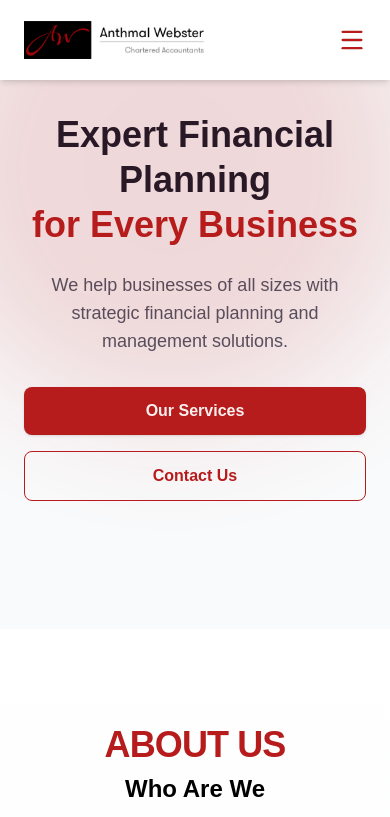
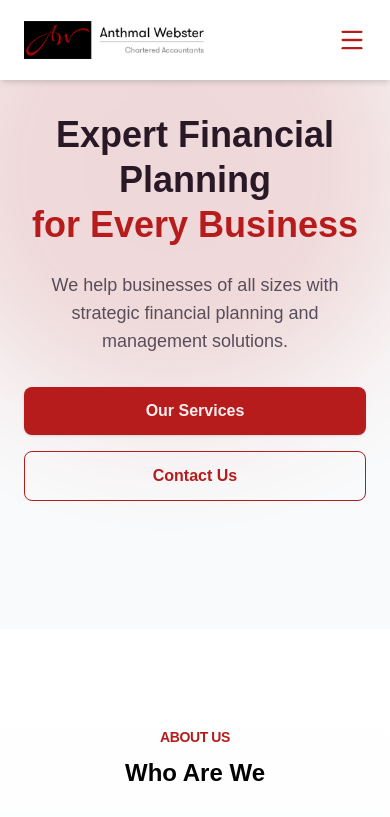
Before and after one commit to TinaTech-Developers/anthmal-webster, a Next.js app: page / in a window 390 px wide. Shown: the top 817 px of the page. Built offline with nearby package versions, Linux system fonts and the light colour scheme; grey boxes are pictures that could not be loaded.

Commit message:
why chose us section

```diff
--- a/app/components/whoarewe.js
+++ b/app/components/whoarewe.js
@@ -43,8 +43,8 @@ export default function WhoWeAreTimeline() {
         className="text-center mb-16 max-w-5xl"
       >
         <div className="text-center">
-          <h2 className="text-4xl sm:text-sm font-extrabold text-[#B71C1C] tracking-tight relative inline-block">
-            <span className="relative z-10 uppercase">About Us</span>
+          <h2 className=" sm:text-sm font-extrabold text-[#B71C1C] tracking-tight relative inline-block">
+            <span className="relative z-10 uppercase text-sm">About Us</span>
           </h2>
           <h1 className="capitalize text-2xl md:text-3xl text-black font-bold mt-2">
             Who are We
--- a/app/components/whychooseus.js
+++ b/app/components/whychooseus.js
@@ -77,15 +77,15 @@ export default function WhyChooseUs() {
           initial={{ opacity: 0, scale: 0.9 }}
           whileInView={{ opacity: 1, scale: 1 }}
           transition={{ duration: 0.6 }}
-          className="flex-1 flex justify-center relative px-4 lg:px-0"
+          className="flex-1 flex justify-center relative"
         >
           {/* Background gradient frame */}
           <div className="absolute inset-0 flex justify-center items-center">
-            <div className="bg-gradient-to-b from-[#B71C1C] to-white w-[420px] md:w-[500px] h-[460px] md:h-[670px] rounded-[40px] rounded-tl-[120px] shadow-inner" />
+            <div className="bg-gradient-to-b from-[#B71C1C] to-white w-80 md:w-[500px] h-[460px] md:h-[670px] rounded-[40px] rounded-tl-[120px] shadow-inner" />
           </div>
 
           {/* Foreground white card with image */}
-          <div className="relative z-10 w-full md:w-[480px] h-full md:h-[640px] overflow-hidden rounded-[40px] rounded-tl-[120px] bg-white shadow-xl border border-[#B71C1C]/20">
+          <div className="relative z-10 w-80 md:w-[480px] h-[420px] md:h-[640px] overflow-hidden rounded-[40px] rounded-tl-[120px] bg-white shadow-xl border border-[#B71C1C]/20">
             <Image
               src="/whychooseus.jpg" // replace with your image path
               alt="Anthmal Webster team"
```
